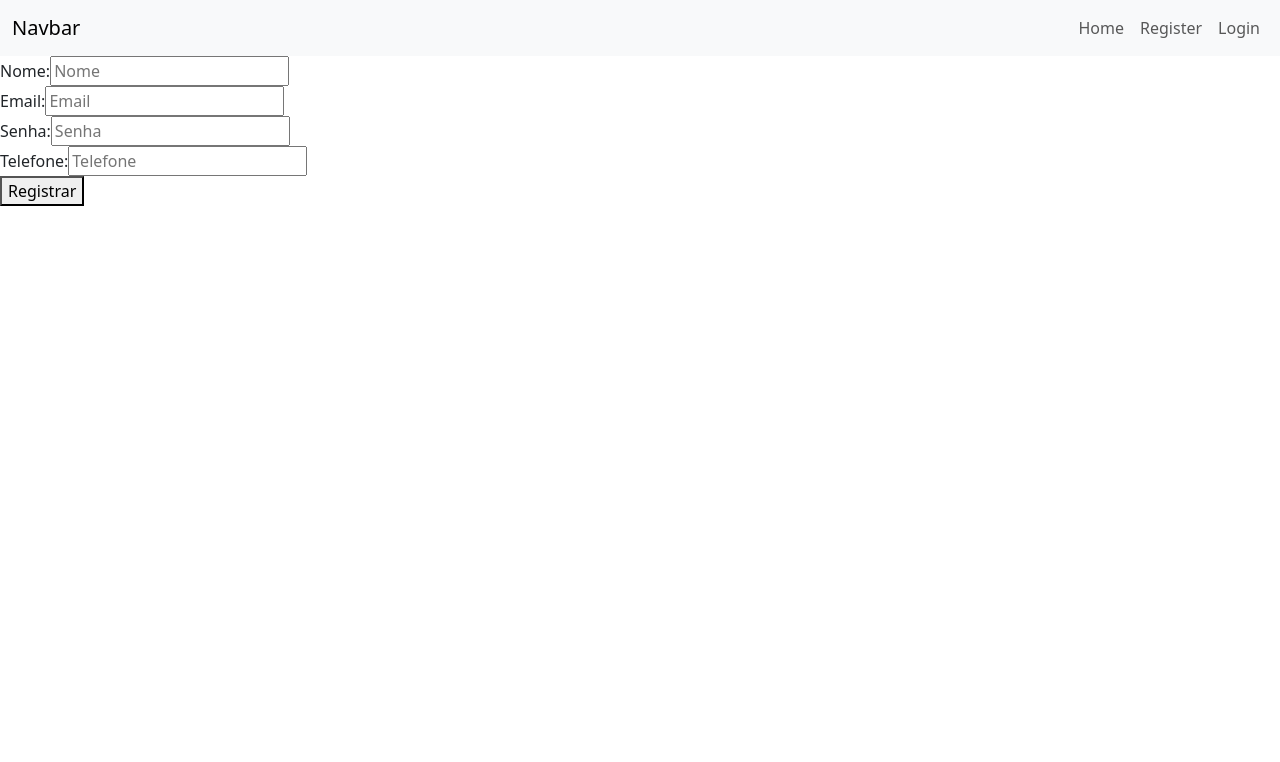
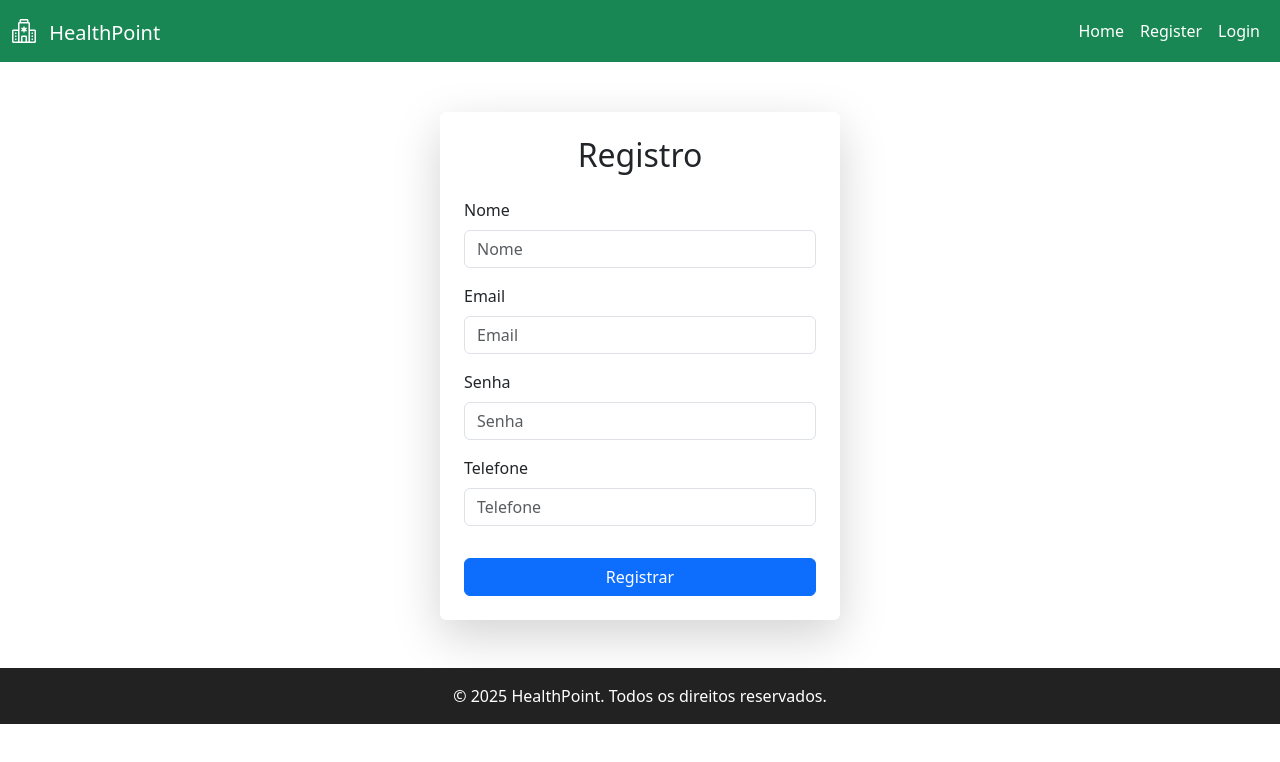
Before and after one commit to juancoutinhoflooxmongagua/HealthPoint-Frontend, a React (Create React App) app: page /register in a window 1280 px wide. Shown: the top 762 px of the page. Built offline with nearby package versions, Linux system fonts and the light colour scheme.

Commit message:
feat: init design inital for project

```diff
--- a/src/App.jsx
+++ b/src/App.jsx
@@ -1,23 +1,29 @@
 import React from "react";
 import { BrowserRouter as Router, Routes, Route } from "react-router-dom";
+
 import 'bootstrap/dist/css/bootstrap.min.css';
 import 'bootstrap-icons/font/bootstrap-icons.css';
 
 import Nav from "./Views/Components/Nav";
-import Register from "./Main/Register";
-import Login from "./Main/Login";
-import Home from "./Main/Home";
+import Register from "./Views/Main/Register";
+import Login from "./Views/Main/Login";
+import Home from "./Views/Main/Home";
+import Footer from "./Views/Components/Footer";
 
 export default function App() {
   return (
     <Router>
-      {/* Colocando a navegação em todos os componentes */}
+      <div className="main">
         <Nav />
+        <div className="container mt-5 pt-3">
           <Routes>
             <Route path="/" element={<Home />} />
             <Route path="/register" element={<Register />} />
             <Route path="/login" element={<Login />} />
           </Routes>
+        </div>
+        <Footer />
+      </div>
     </Router>
   );
 }
--- a/src/Main/Register.jsx
+++ /dev/null
@@ -1,25 +0,0 @@
-import React from "react";
-
-export default function Register() {
-  return (
-    <form>
-      <div>
-        <label htmlFor="name">Nome:</label>
-        <input type="text" id="name" placeholder="Nome" />
-      </div>
-      <div>
-        <label htmlFor="email">Email:</label>
-        <input type="email" id="email" placeholder="Email" />
-      </div>
-      <div>
-        <label htmlFor="password">Senha:</label>
-        <input type="password" id="password" placeholder="Senha" />
-      </div>
-      <div>
-        <label htmlFor="phone">Telefone:</label>
-        <input type="text" id="phone" placeholder="Telefone" />
-      </div>
-      <button type="submit">Registrar</button>
-    </form>
-  );
-}
--- a/src/Views/Components/Footer.jsx
+++ b/src/Views/Components/Footer.jsx
@@ -1,9 +1,9 @@
 import React from "react";
 
 export default function Footer() {
-    return (
-        <footer style={{ textAlign: "center", padding: "1rem", background: "#222", color: "#fff" }}>
-            © 2025 HealthPoint. Todos os direitos reservados.
-        </footer>
-    );
+  return (
+    <footer className="text-center p-3 mt-5" style={{ background: "#222", color: "#fff" }}>
+      <p className="mb-0">© 2025 HealthPoint. Todos os direitos reservados.</p>
+    </footer>
+  );
 }
--- a/src/Views/Components/Nav.jsx
+++ b/src/Views/Components/Nav.jsx
@@ -1,15 +1,36 @@
 import React from "react";
-import { Link } from "react-router-dom"; // Link é necessário para navegação
+import { Link } from "react-router-dom";
 
 export default function Nav() {
   return (
-    <nav className="navbar navbar-expand-lg bg-body-tertiary">
+    <nav className="navbar navbar-expand-lg navbar-light bg-success fixed-top">
       <div className="container-fluid">
-        <span className="navbar-brand mb-0 h1">Navbar</span>
-        <div className="navbar-nav">
-          <Link className="nav-link" to="/">Home</Link>
-          <Link className="nav-link" to="/register">Register</Link>
-          <Link className="nav-link" to="/login">Login</Link>
+        <Link className="navbar-brand text-white" to="/">
+          <i className="bi bi-hospital me-2" style={{ fontSize: "1.5rem" }}></i> HealthPoint
+        </Link>
+        <button
+          className="navbar-toggler"
+          type="button"
+          data-bs-toggle="collapse"
+          data-bs-target="#navbarNav"
+          aria-controls="navbarNav"
+          aria-expanded="false"
+          aria-label="Toggle navigation"
+        >
+          <span className="navbar-toggler-icon"></span>
+        </button>
+        <div className="collapse navbar-collapse" id="navbarNav">
+          <ul className="navbar-nav ms-auto">
+            <li className="nav-item">
+              <Link className="nav-link text-white" to="/">Home</Link>
+            </li>
+            <li className="nav-item">
+              <Link className="nav-link text-white" to="/register">Register</Link>
+            </li>
+            <li className="nav-item">
+              <Link className="nav-link text-white" to="/login">Login</Link>
+            </li>
+          </ul>
         </div>
       </div>
     </nav>
--- /dev/null
+++ b/src/Views/Main/Register.jsx
@@ -0,0 +1,28 @@
+import React from "react";
+export default function Register() {
+  return (
+    <div>
+    <form className="mt-5 p-4 bg-white shadow-lg rounded" style={{ maxWidth: "400px", margin: "auto" }}>
+      <h2 className="text-center mb-4">Registro</h2>
+      <div className="mb-3">
+        <label htmlFor="name" className="form-label">Nome</label>
+        <input type="text" id="name" className="form-control" placeholder="Nome" />
+      </div>
+      <div className="mb-3">
+        <label htmlFor="email" className="form-label">Email</label>
+        <input type="email" id="email" className="form-control" placeholder="Email" />
+      </div>
+      <div className="mb-3">
+        <label htmlFor="password" className="form-label">Senha</label>
+        <input type="password" id="password" className="form-control" placeholder="Senha" />
+      </div>
+      <div className="mb-3">
+        <label htmlFor="phone" className="form-label">Telefone</label>
+        <input type="text" id="phone" className="form-control" placeholder="Telefone" />
+      </div>
+      <button type="submit" className="btn btn-primary w-100 mt-3">Registrar</button>
+    </form>
+
+    </div>
+  );
+}
```
Also changed, not shown: src/Views/Main/Home.jsx (renamed from src/Main/Home.jsx), src/Views/Main/Login.jsx (renamed from src/Main/Login.jsx). Lines whose indentation alone changed are shown as unchanged.
